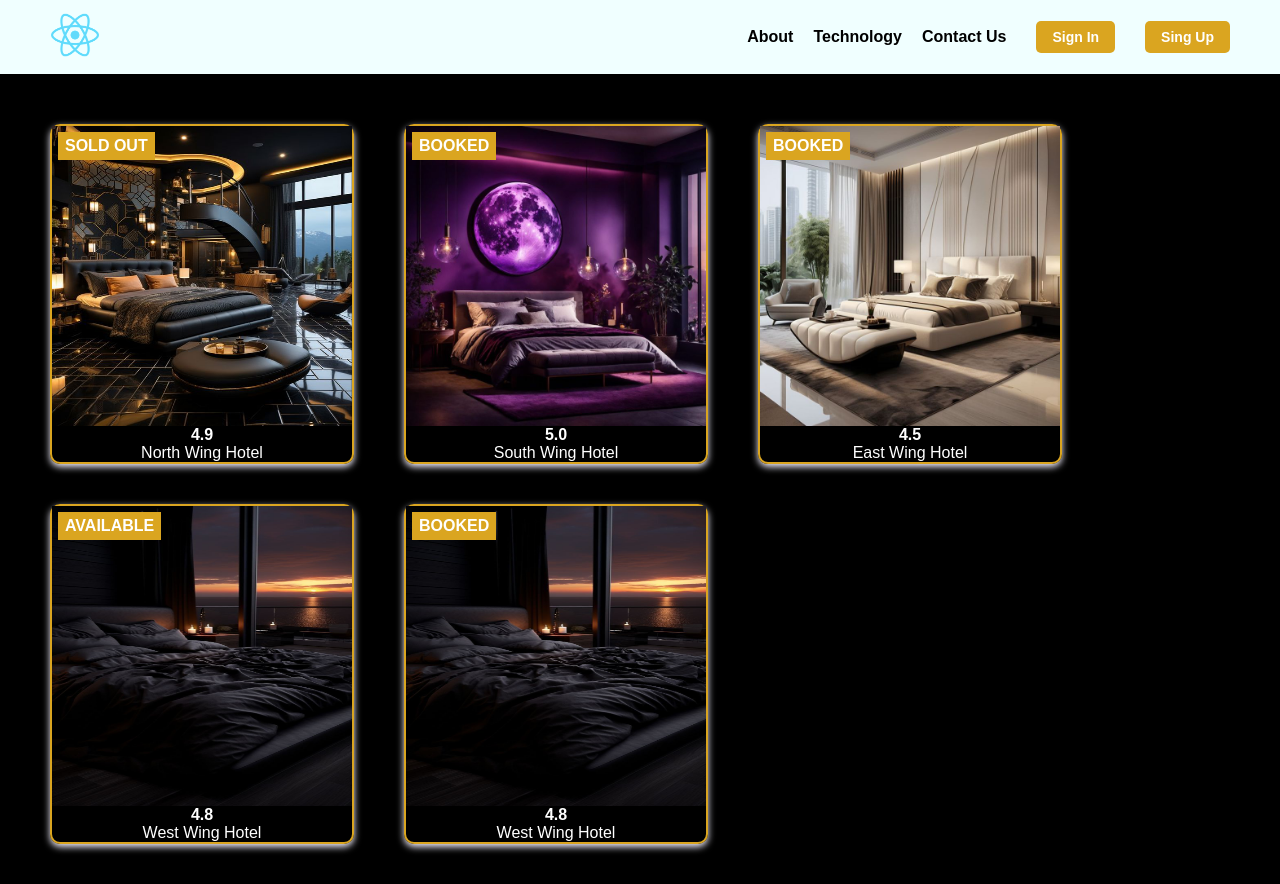
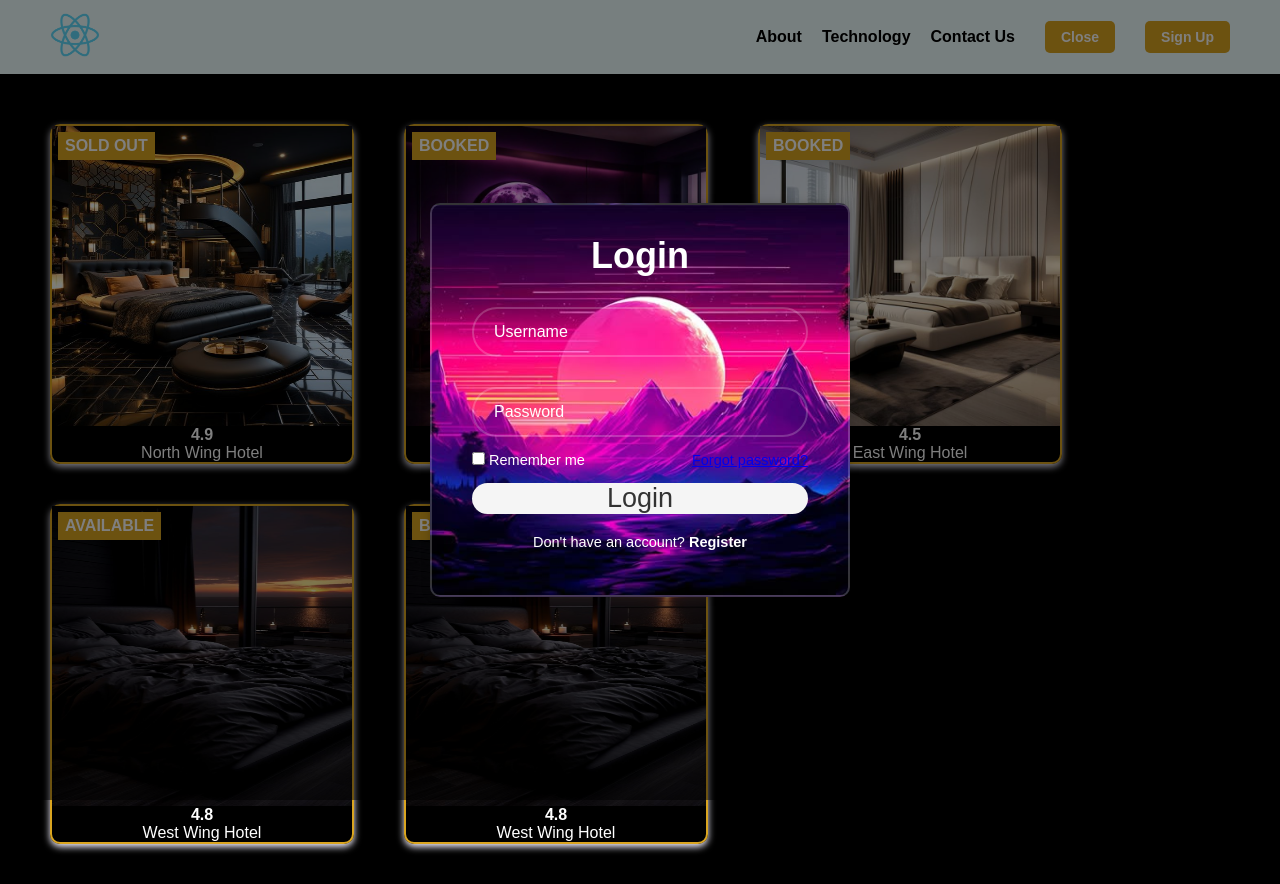
Before and after one commit to Okode100/airbnb-app, a React (Create React App) app: page / in a window 1280 px wide. Both pictures are taken after a click on the button "Sign In". Built offline with nearby package versions, Linux system fonts and the light colour scheme.

Commit message:
create the sign in form page

```diff
--- /dev/null
+++ b/src/Component/Form/SignIn.css
@@ -0,0 +1,95 @@
+/* Scoped Styles for SignIn Component */
+.signin-modal {
+    position: fixed;
+    top: 0;
+    left: 0;
+    width: 100%;
+    height: 100%;
+    display: flex;
+    justify-content: center;
+    align-items: center;
+    background: rgba(0, 0, 0, 0.5);
+    z-index: 1000;
+  }
+
+  .signin-wrapper {
+    width: 420px;
+    background-color: transparent;
+    background-size: cover;
+    background-position: center;
+    border: 2px solid rgba(255, 255, 255, 0.2);
+    border-radius: 10px;
+    backdrop-filter: blur(20px);
+    box-shadow: 0 0 10px rgba(0, 0, 0, 0.2);
+    color: #fff;
+    padding: 30px 40px;
+  }
+
+  .signin-wrapper h1 {
+    font-size: 36px;
+    text-align: center;
+  }
+
+  .signin-wrapper .input-box {
+    position: relative;
+    width: 100%;
+    height: 50px;
+    margin: 30px 0;
+  }
+
+  .input-box input {
+    width: 100%;
+    height: 100%;
+    background: transparent;
+    border: none;
+    outline: none;
+    border: 2px solid rgba(255, 255, 255, 0.2);
+    border-radius: 40px;
+    font-size: 16px;
+    color: #fff;
+    padding: 20px 45px 20px 20px;
+  }
+
+  .input-box input::placeholder {
+    color: #fff;
+  }
+
+  .input-box i {
+    position: absolute;
+    right: 10px;
+    top: 20%;
+    font-size: 20px;
+    color: white;
+  }
+
+  .remember-forgot {
+    display: flex;
+    justify-content: space-between;
+    font-size: 14.5px;
+    margin: -15px 0 15px;
+  }
+
+  .signin-wrapper .btn {
+    width: 100%;
+    background-color: whitesmoke;
+    border: none;
+    outline: none;
+    border-radius: 80px;
+    box-shadow: 0 0 20px rgba(0, 0, 0, 0.2);
+    cursor: pointer;
+    font-size: 27px;
+    color: #333;
+    font-weight: 100;
+  }
+
+  .signin-wrapper .register-link {
+    font-size: 14.5px;
+    text-align: center;
+    margin: 20px 0 15px;
+  }
+
+  .register-link a {
+    color: #fff;
+    text-decoration: none;
+    font-weight: 600;
+  }
--- /dev/null
+++ b/src/Component/Form/SignIn.js
@@ -0,0 +1,37 @@
+import React from "react";
+import './SignIn.css';
+import TatusImage from './Tatus.jpeg'; // Import the image
+
+export default function SignIn() {
+  return (
+    <div className="signin-modal">
+      <div className="signin-wrapper" style={{ backgroundImage: `url(${TatusImage})` }}>
+        <form>
+          <h1>Login</h1>
+          <div className="input-box">
+            <input type="text" placeholder="Username" required />
+            <i className="bx bxs-user"></i>
+          </div>
+          <div className="input-box">
+            <input type="password" placeholder="Password" required />
+            <i className="bx bxs-lock-alt"></i>
+          </div>
+          <div className="remember-forgot">
+            <label>
+              <input type="checkbox" /> Remember me
+            </label>
+            <a href="#">Forgot password?</a>
+          </div>
+          <button type="submit" className="btn">
+            Login
+          </button>
+          <div className="register-link">
+            <p>
+              Don't have an account? <a href="#">Register</a>
+            </p>
+          </div>
+        </form>
+      </div>
+    </div>
+  );
+}
--- a/src/Component/Hero.js
+++ b/src/Component/Hero.js
@@ -1,20 +1,31 @@
-import React from 'react';
+import React, { useState } from 'react';
+import SignIn from './Form/SignIn'; // Adjust path based on your folder structure
 
-export default function Hero(){
+export default function Hero() {
+  const [showSignIn, setShowSignIn] = useState(false);
+
+  const handleSignInClick = () => {
+    setShowSignIn((prev) => !prev);
+  };
+
   return (
-        <section className='section1'>
-            <nav className='navbar'>
-                <div className='logo'>
-                    <img src='/logo192.png' alt='logo' className='logo' />
+    <section className="section1">
+      <nav className="navbar">
+        <div className="logo">
+          <img src="/logo192.png" alt="logo" />
         </div>
         <ul>
           <li>About</li>
           <li>Technology</li>
           <li>Contact Us</li>
-                <button className='button'>Sign In</button>
-                <button className='button'>Sing Up</button>
+          <button className="button" onClick={handleSignInClick}>
+            {showSignIn ? 'Close' : 'Sign In'}
+          </button>
+          <button className="button">Sign Up</button>
         </ul>
       </nav>
+      {/* Render SignIn form conditionally */}
+      {showSignIn && <SignIn />}
     </section>
-    )
+  );
 }
```
Also changed, not shown: src/Component/Form/SingIn.js (deleted, +0 -31 lines), src/Component/Form/Tatus.jpeg (added). Lines whose indentation alone changed are shown as unchanged.
